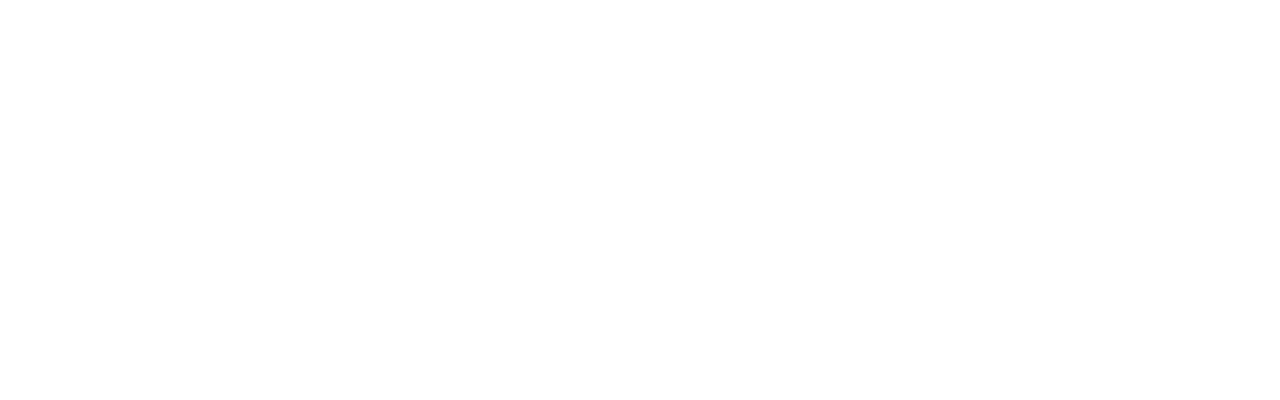
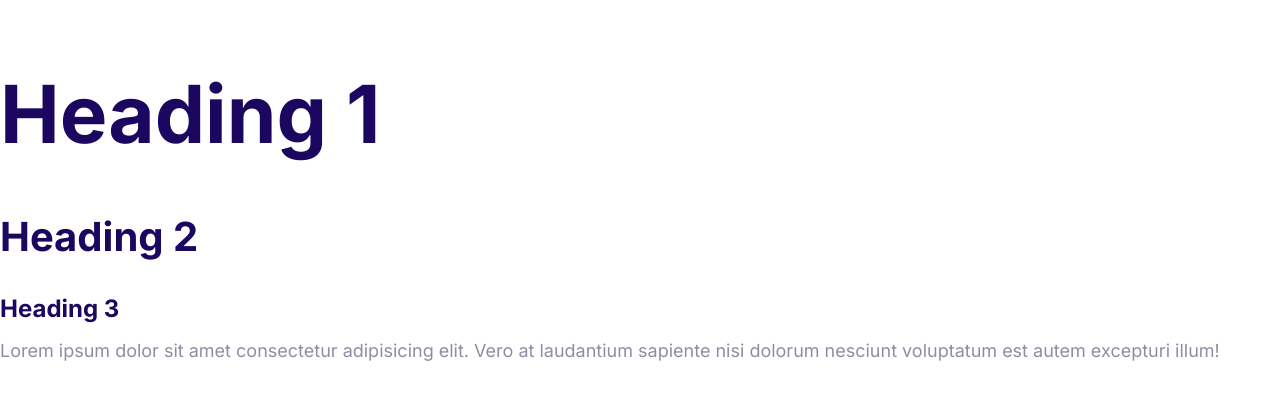
Before and after one commit to ysherqawi/cloudify, a plain HTML site: page index.html in a window 1280 px wide. Drawn offline with Linux system fonts and the light colour scheme.

Commit message:
Define the styles for the fonts

```diff
--- a/css/styles.css
+++ b/css/styles.css
@@ -5,3 +5,55 @@
   --color-headings: #1b0760;
   --color-body: #918ca4;
 }
+
+html {
+  font-size: 62.5%;
+}
+
+body {
+  font-family: Inter, Arial, Helvetica, sans-serif;
+  font-size: 2.4rem;
+  line-height: 1.5;
+  color: var(--color-body);
+}
+
+h1,
+h2,
+h3 {
+  color: var(--color-headings);
+  margin-bottom: 1rem;
+}
+
+h1 {
+  font-size: 7rem;
+}
+
+h2 {
+  font-size: 4rem;
+}
+
+h3 {
+  font-size: 3rem;
+}
+
+p {
+  margin-top: 0;
+}
+
+@media screen and (min-width: 1024px) {
+  body {
+    font-size: 1.8rem;
+  }
+
+  h1 {
+    font-size: 8rem;
+  }
+
+  h2 {
+    font-size: 4rem;
+  }
+
+  h3 {
+    font-size: 2.4rem;
+  }
+}
--- a/index.html
+++ b/index.html
@@ -4,11 +4,19 @@
   <meta charset="UTF-8">
   <meta http-equiv="X-UA-Compatible" content="IE=edge">
   <meta name="viewport" content="width=device-width, initial-scale=1.0">
-  <title>Document</title>
-<link rel="stylesheet" href="css/normalize.css">
+ <title>Document</title>
+ <link rel="preconnect" href="https://fonts.gstatic.com" />
+ <link
+   href="https://fonts.googleapis.com/css2?family=Inter:wght@400;700&display=swap"
+   rel="stylesheet"
+ />
+ <link rel="stylesheet" href="css/normalize.css">
 <link rel="stylesheet" href="css/styles.css">
 </head>
 <body>
-
+  <h1>Heading 1</h1>
+  <h2>Heading 2</h2>
+  <h3>Heading 3</h3>
+  <p>Lorem ipsum dolor sit amet consectetur adipisicing elit. Vero at laudantium sapiente nisi dolorum nesciunt voluptatum est autem excepturi illum!</p>
 </body>
 </html>
```
